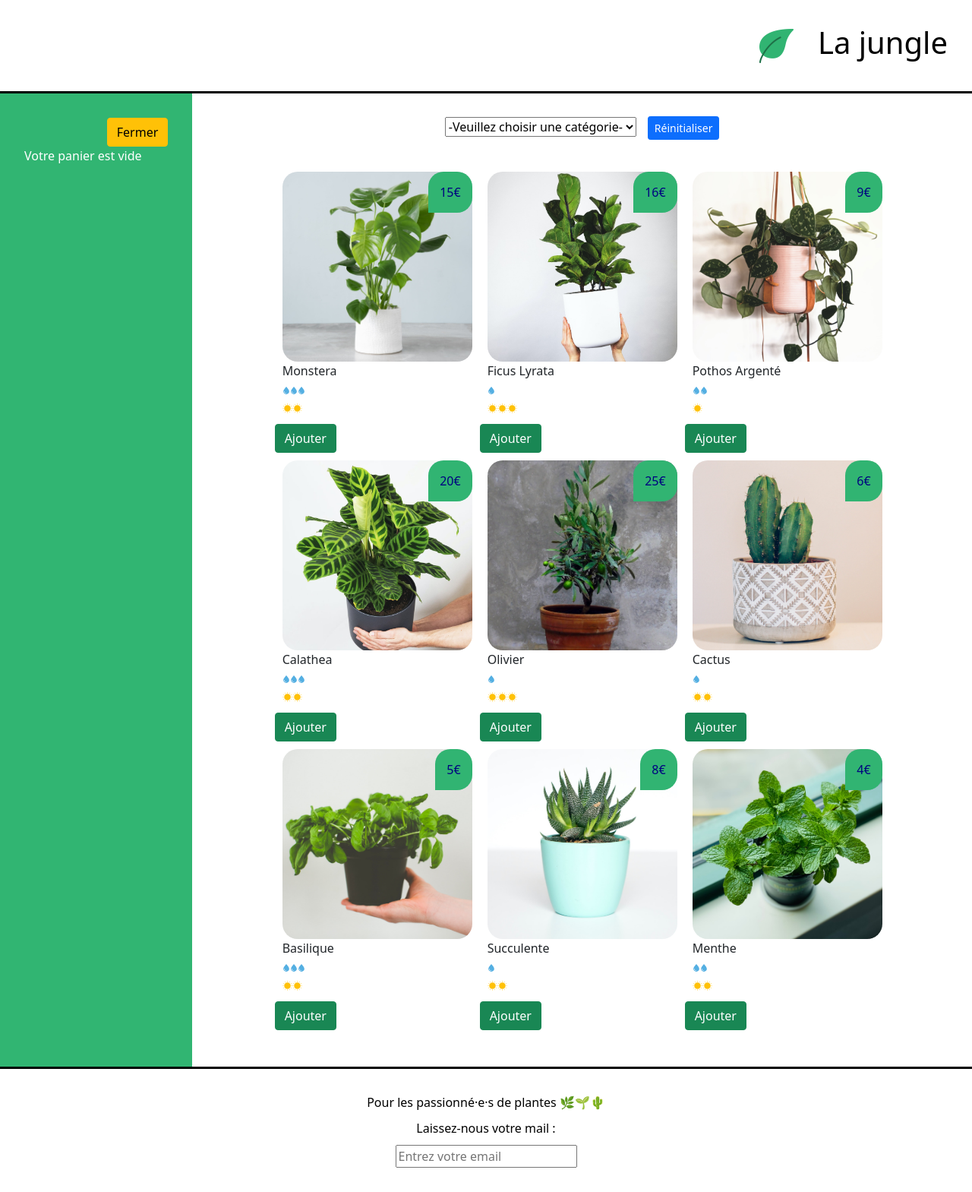
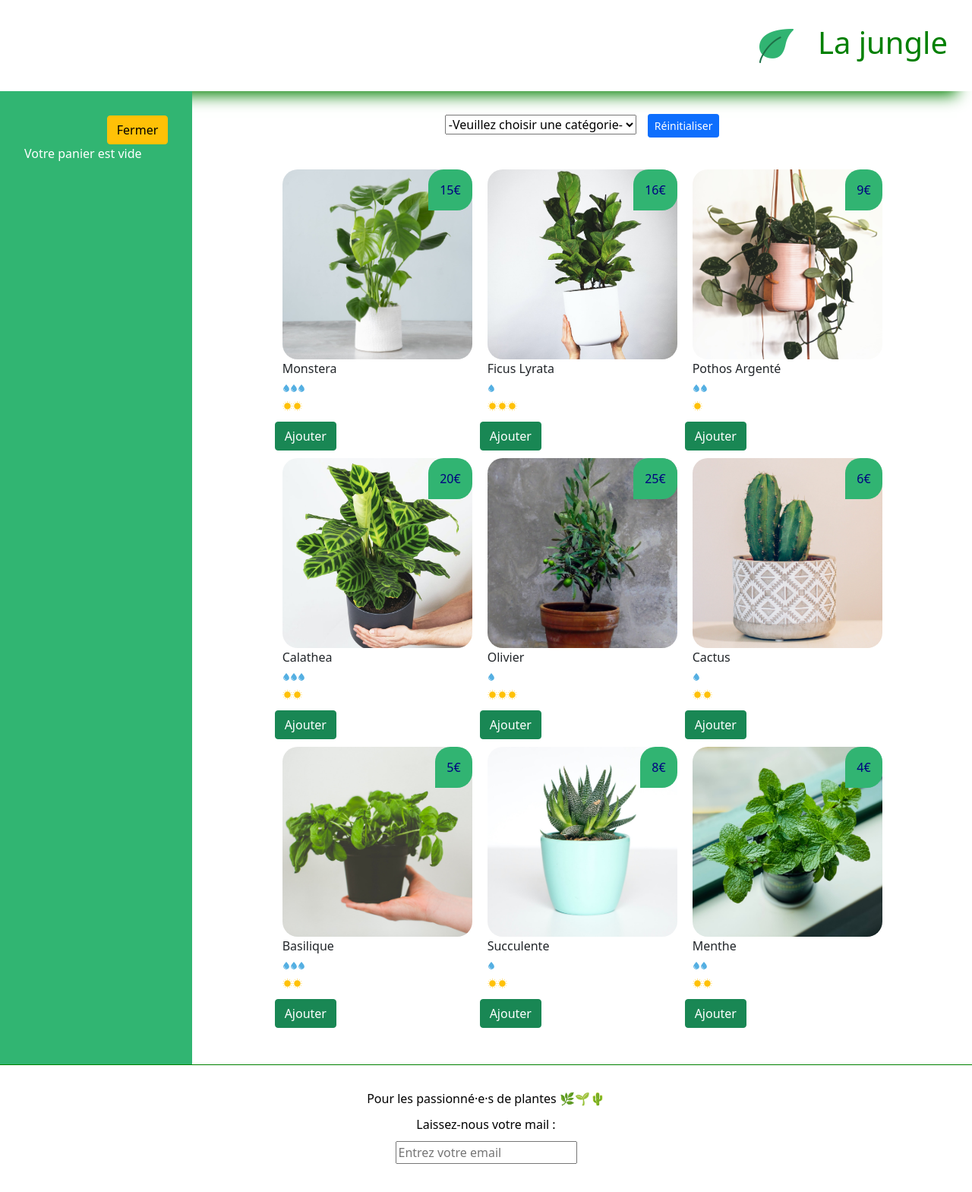
Before and after one commit to amri-coder/la-maison-jungle, a React (Create React App) app: page / in a window 1280 px wide. Shown: the whole page at 76% size. Built offline with nearby package versions, Linux system fonts and the light colour scheme.

Commit message:
modification de style

```diff
--- a/src/styles/Banner.css
+++ b/src/styles/Banner.css
@@ -1,13 +1,15 @@
 .lmj-banner {
-	color: black;
+	color: green;
 	text-align: right;
 	padding: 32px;
-	border-bottom: solid 3px black;
 	display: flex;
 	justify-content: flex-end;
 	flex-direction: row;
 	align-items: center;
+	box-shadow: green 0px 25px 20px -20px;
+
 }
+
 
 .lmj-title {
 	padding-left: 32px;
--- a/src/styles/Footer.css
+++ b/src/styles/Footer.css
@@ -1,12 +1,13 @@
 .lmj-footer {
 	color: black;
 	padding: 32px;
-	border-top: solid 3px black;
+	border-top: solid 1px green;
 	display: flex;
 	justify-content: flex-start;
 	flex-direction: column;
 	align-items: center;
 	font-weight: 500;
+
 }
 
 .lmj-footer-elem {
```
